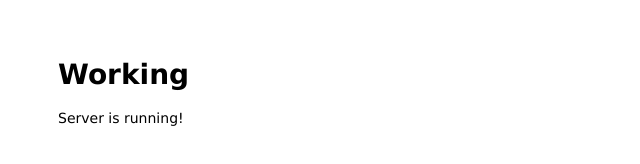
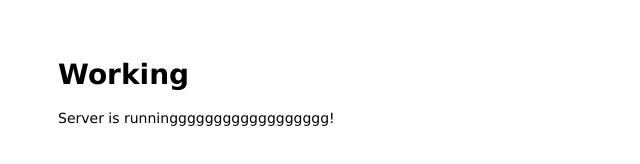
Before and after one commit to RubenABM/Project-Factory, a website: page public/index.html in a window 1280 px wide. Shown: the whole page, without its empty margins (0-640 px from the left). Drawn offline with Linux system fonts and the light colour scheme.

Commit message:
Update index.html

```diff
--- a/public/index.html
+++ b/public/index.html
@@ -7,7 +7,7 @@
 
 <body>
   <h1>Working</h1>
-  <p>Server is running!</p>
+  <p>Server is runningggggggggggggggggg!</p>
 </body>
 
 </html>
```
